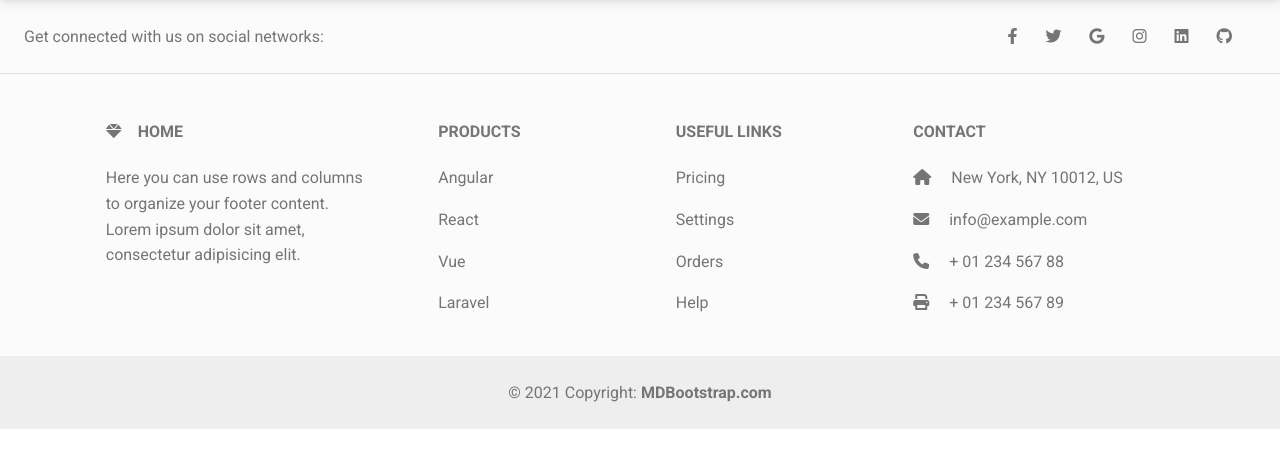
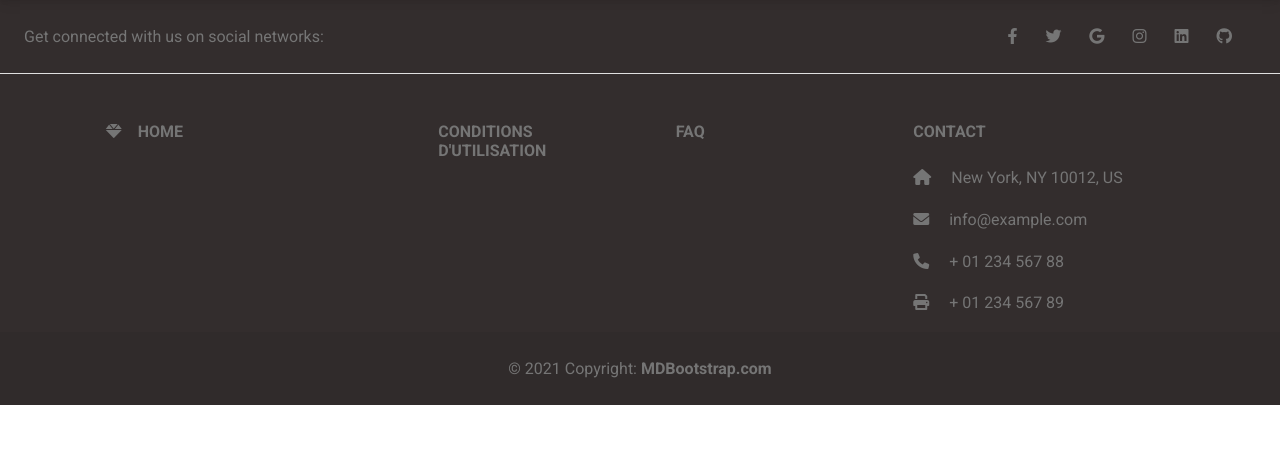
Before and after one commit to Manooonlb/Fantasy-League, a PHP site: page / in a window 1280 px wide. Shown: the part 59-527 px from the top of the page. Run offline with PHP 8.4, Linux system fonts and the light colour scheme; some libraries are stand-ins or nearby versions.

Commit message:
modif contenu footer

```diff
--- a/footer.php
+++ b/footer.php
@@ -1,5 +1,5 @@
 <!-- Footer -->
-<footer class="text-center text-lg-start bg-light text-muted">
+<footer class="text-center text-lg-start bg-dark text-muted">
   <!-- Section: Social media -->
   <section class="d-flex justify-content-center justify-content-lg-between p-4 border-bottom">
     <!-- Left -->
@@ -40,63 +40,39 @@
       <div class="row mt-3">
         <!-- Grid column -->
         <div class="col-md-3 col-lg-4 col-xl-3 mx-auto mb-4">
-          <!-- Content -->
+          <!-- HOME -->
           <h6 class="text-uppercase fw-bold mb-4">
-            <i class="fas fa-gem me-3"></i>Home
+            <i class="fas fa-gem me-3"></i>HOME
           </h6>
-          <p>
-            Here you can use rows and columns to organize your footer content. Lorem ipsum
-            dolor sit amet, consectetur adipisicing elit.
-          </p>
+
         </div>
         <!-- Grid column -->
 
         <!-- Grid column -->
         <div class="col-md-2 col-lg-2 col-xl-2 mx-auto mb-4">
-          <!-- Links -->
+          <!-- CONDITIONS -->
           <h6 class="text-uppercase fw-bold mb-4">
-            Products
+            CONDITIONS D'UTILISATION
           </h6>
-          <p>
-            <a href="#!" class="text-reset">Angular</a>
-          </p>
-          <p>
-            <a href="#!" class="text-reset">React</a>
-          </p>
-          <p>
-            <a href="#!" class="text-reset">Vue</a>
-          </p>
-          <p>
-            <a href="#!" class="text-reset">Laravel</a>
-          </p>
+
+
         </div>
         <!-- Grid column -->
 
         <!-- Grid column -->
         <div class="col-md-3 col-lg-2 col-xl-2 mx-auto mb-4">
-          <!-- Links -->
+          <!-- FAQ -->
           <h6 class="text-uppercase fw-bold mb-4">
-            Useful links
+            FAQ
           </h6>
-          <p>
-            <a href="#!" class="text-reset">Pricing</a>
-          </p>
-          <p>
-            <a href="#!" class="text-reset">Settings</a>
-          </p>
-          <p>
-            <a href="#!" class="text-reset">Orders</a>
-          </p>
-          <p>
-            <a href="#!" class="text-reset">Help</a>
-          </p>
+
         </div>
         <!-- Grid column -->
 
         <!-- Grid column -->
         <div class="col-md-4 col-lg-3 col-xl-3 mx-auto mb-md-0 mb-4">
-          <!-- Links -->
-          <h6 class="text-uppercase fw-bold mb-4">Contact</h6>
+          <!-- CONTACT-->
+          <h6 class="text-uppercase fw-bold mb-4">CONTACT</h6>
           <p><i class="fas fa-home me-3"></i> New York, NY 10012, US</p>
           <p>
             <i class="fas fa-envelope me-3"></i>
```
